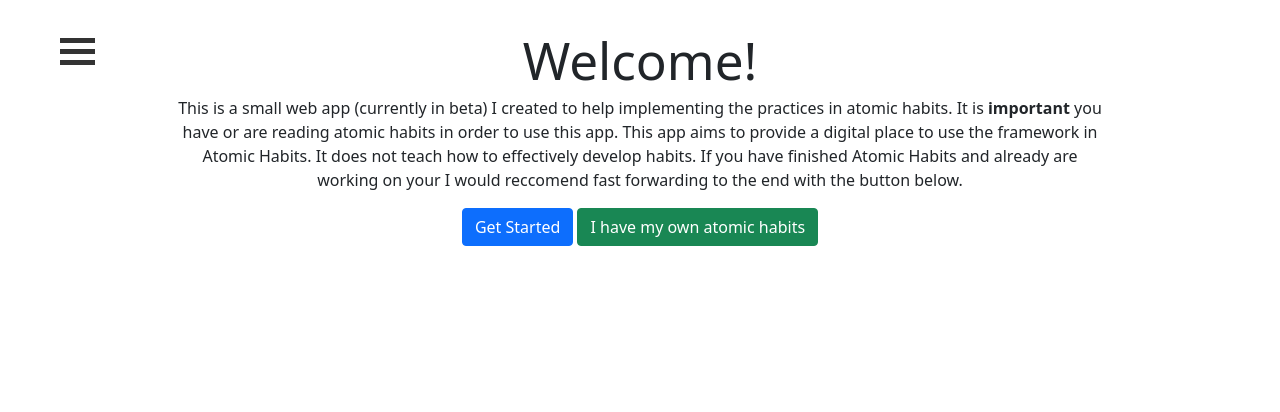
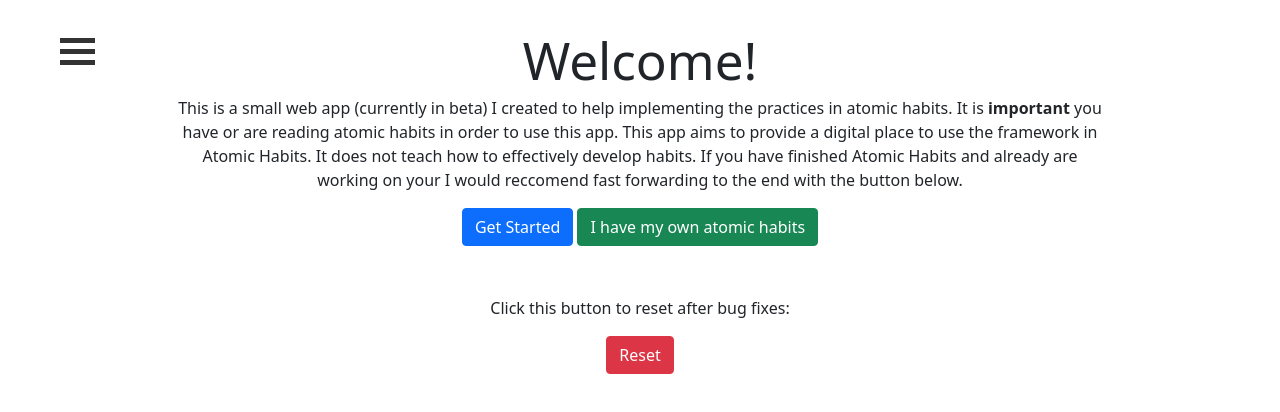
Before and after one commit to CalebCress/Habits, a Svelte app: page / in a window 1280 px wide. Shown: the top 412 px of the page. Built offline with nearby package versions, Linux system fonts and the light colour scheme.

Commit message:
added reset button

```diff
--- a/src/Welcome.svelte
+++ b/src/Welcome.svelte
@@ -9,6 +9,11 @@
 
     const toStage1 = () => {
         dispatch('setStage', {stage: 'stage1'});
+    }
+
+    const reset = () => {
+        localStorage.clear();
+        localStorage.setItem('currentStage', 'welcome');
     }
 </script>
 
@@ -23,10 +28,15 @@
     </p>
     <button on:click={toStage1} class="btn btn-primary">Get Started</button>
     <button on:click={toStage2} class="btn btn-success">I have my own atomic habits</button>
+    <p id="resetInst">Click this button to reset after bug fixes:</p>
+    <button on:click={reset} class="btn btn-danger">Reset</button>
 </main>
 <style>
     #instructions {
         padding-left: 12%;
         padding-right: 12%;
     }
+    #resetInst {
+        padding-top: 50px;
+    }
 </style>
```
